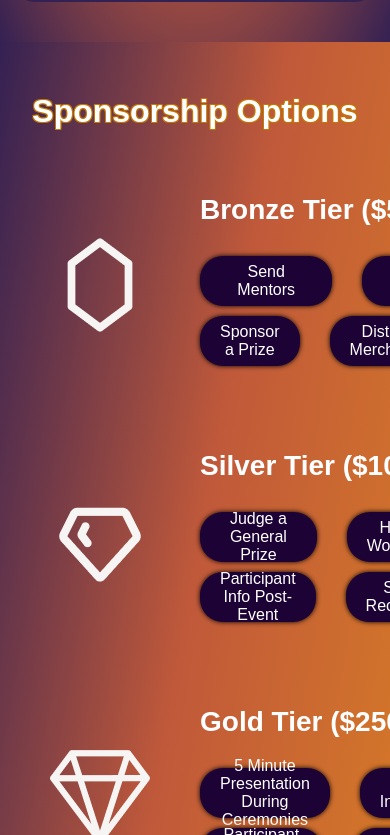
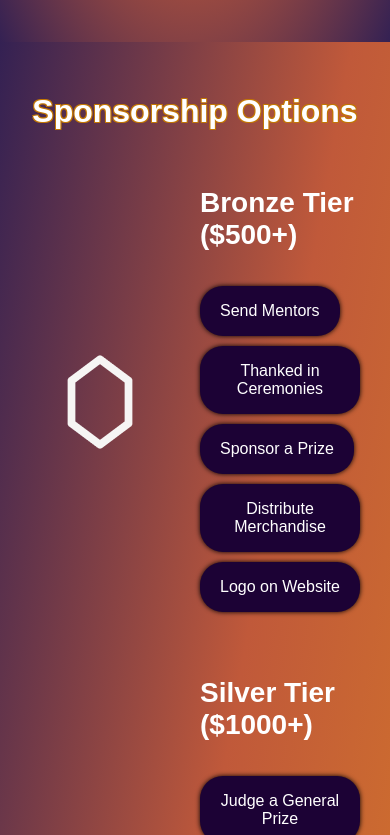
Before and after one commit to HackMerced/HackMerced-X, a React (Create React App) app: page /sponsorus in a window 390 px wide. Shown: the part 1792-2627 px from the top of the page. Built offline with nearby package versions, Linux system fonts and the light colour scheme.

Commit message:
make third page responsive

```diff
--- a/src/Components/Sponsorship-Deck/SponsorshipDeck.css
+++ b/src/Components/Sponsorship-Deck/SponsorshipDeck.css
@@ -259,15 +259,15 @@
 .text-background {
     background: #1C0235;
     border-radius: 23px;
-    height: 40px;
     width: auto;
+    height: auto;
     display: flex;
     flex-direction: column;
     justify-content: center;
     align-self: center;
     text-align: center;
-    padding: 5px 20px 5px 20px;
     font-weight: 300;
+    padding: 0 20px 0 20px;
 }
 
 
@@ -369,6 +369,23 @@
 
 
 
+    /* Responsive Third Page */
+    @media (max-width: 809px) {
+        .tier-items-row {
+            flex-wrap: wrap;
+            margin: 0;
+        }
 
+        .text-background {
+            margin: 5px 0 5px 0;
+        }
 
-    /* Responsive Third Page */
+        .sponsor-tiers {
+            height: auto;
+            margin: 30px 0 30px 0;
+        }
+
+        .contain-third-page span {
+            text-align: center;
+        }
+    }
```
